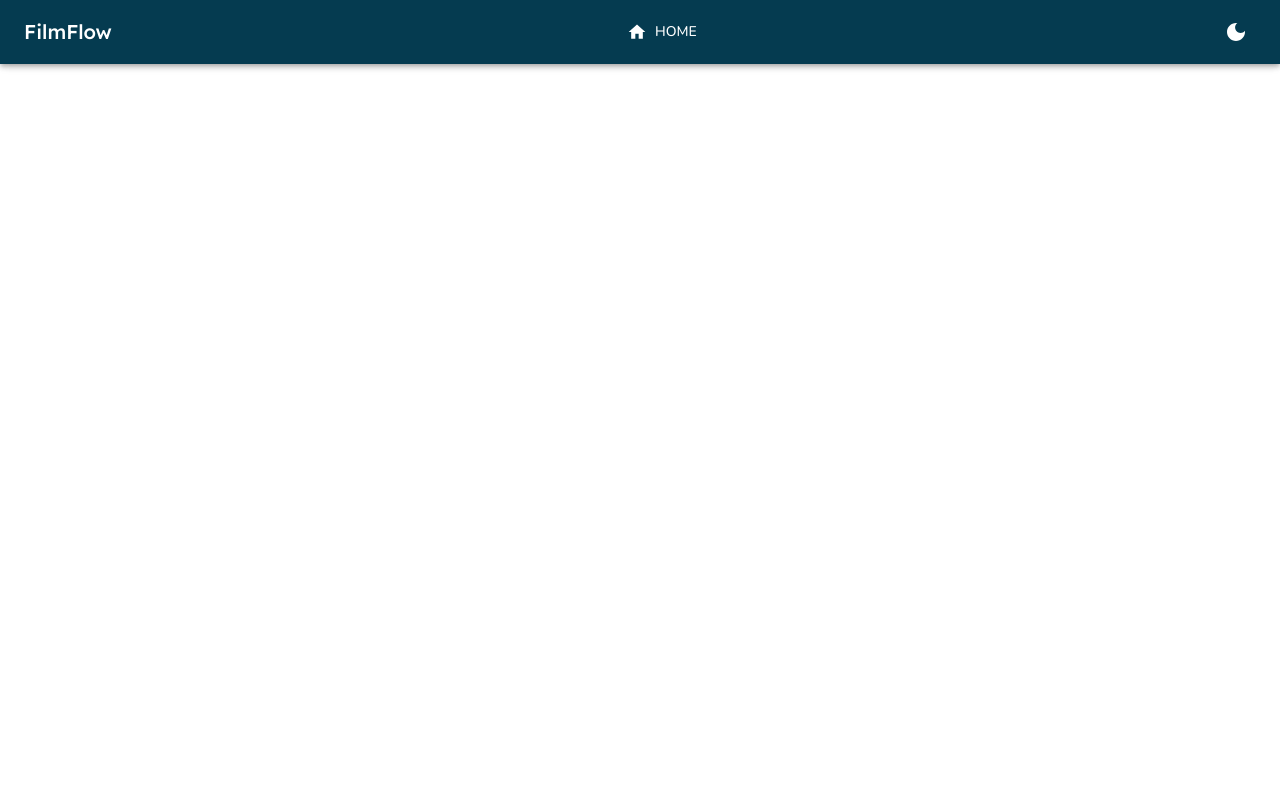
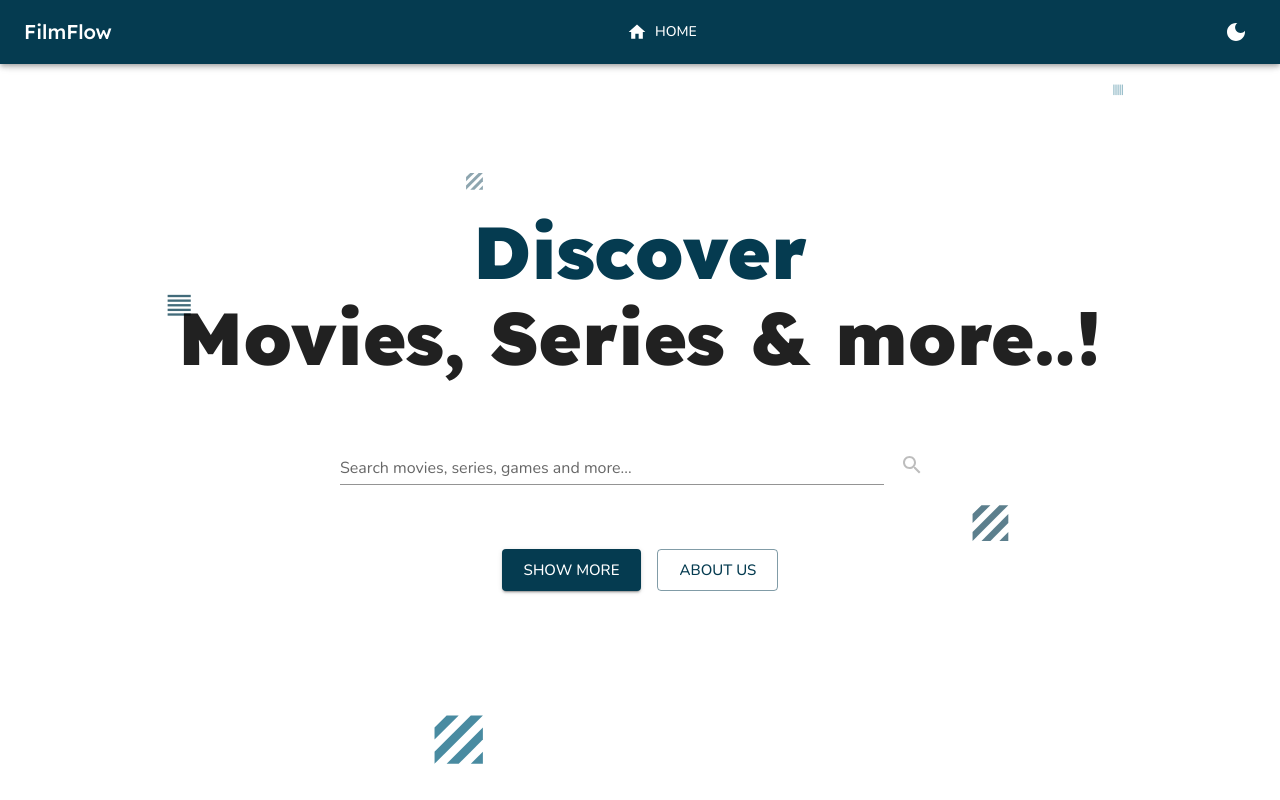
Before and after one commit to ahmad-ebrahim-1/film-flow, a React (Vite) app: page / in a window 1280 px wide. Before the commit this address had no page. Built offline with nearby package versions, Linux system fonts and the light colour scheme.

Commit message:
update routes

```diff
--- a/src/App.tsx
+++ b/src/App.tsx
@@ -46,7 +46,7 @@ function App() {
         <main>
           <NavBar isDark={isDark} setIsDark={setIsDark} />
           <Routes>
-            <Route path="/film-flow" element={<Home isDark={isDark} />} />
+            <Route path="/" element={<Home isDark={isDark} />} />
             <Route path="/movies" element={<Movies />} />
             <Route path="/series" element={<Series />} />
             <Route path="/about" element={<About />} />
```
